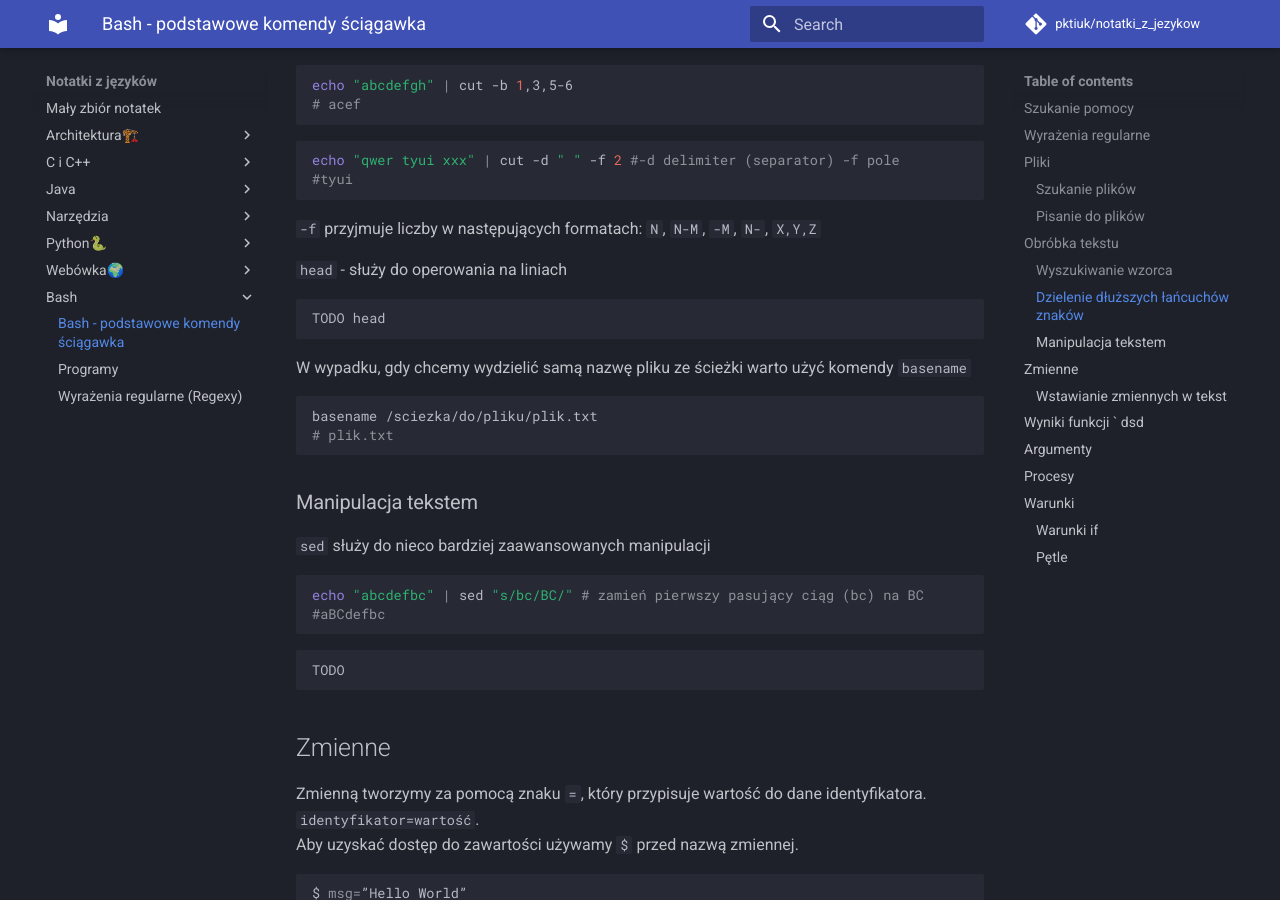
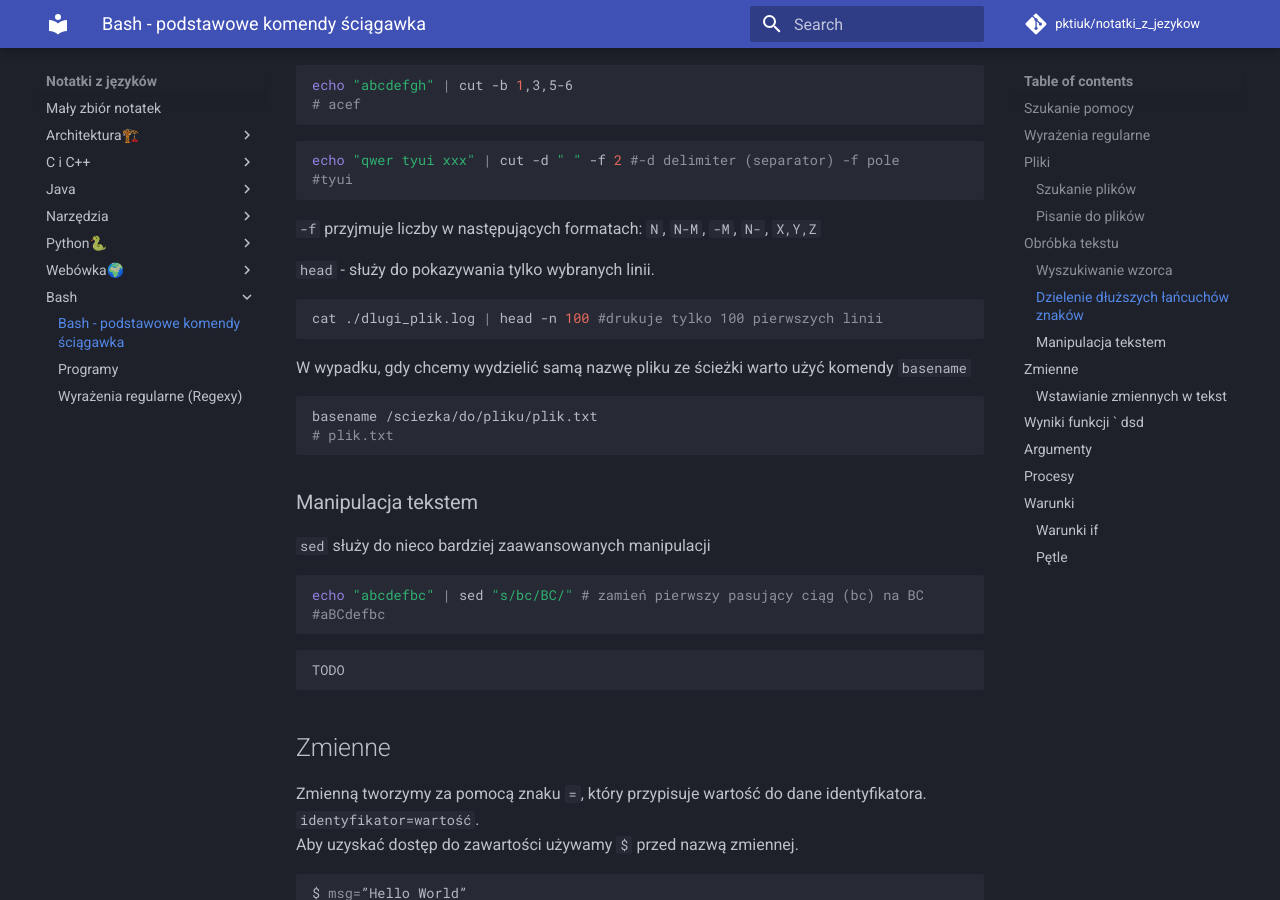
Before and after one commit to pktiuk/notatki_z_jezykow, an MkDocs documentation site: the page built from docs/bash/cheatsheet.md, in a window 1280 px wide and 900 px high, scrolled down 1882 px. Built offline with MkDocs 1.6.1 and Material for MkDocs 9.7.7, drawn with Linux system fonts in a browser that asks for light colours; comment, search, counter and statistics services are not loaded.

Commit message:
Krótki opis head

````diff
--- a/docs/bash/cheatsheet.md
+++ b/docs/bash/cheatsheet.md
@@ -83,10 +83,10 @@ echo "qwer tyui xxx" | cut -d " " -f 2 #-d delimiter (separator) -f pole
 
 `-f` przyjmuje liczby w następujących formatach: `N`, `N-M`, `-M`, `N-`, `X,Y,Z`
 
-`head` - służy do operowania na liniach
+`head` - służy do pokazywania tylko wybranych linii.
 
 ```bash
-TODO head
+cat ./dlugi_plik.log | head -n 100 #drukuje tylko 100 pierwszych linii
 ```
 
 W wypadku, gdy chcemy wydzielić samą nazwę pliku ze ścieżki warto użyć komendy `basename`
````
